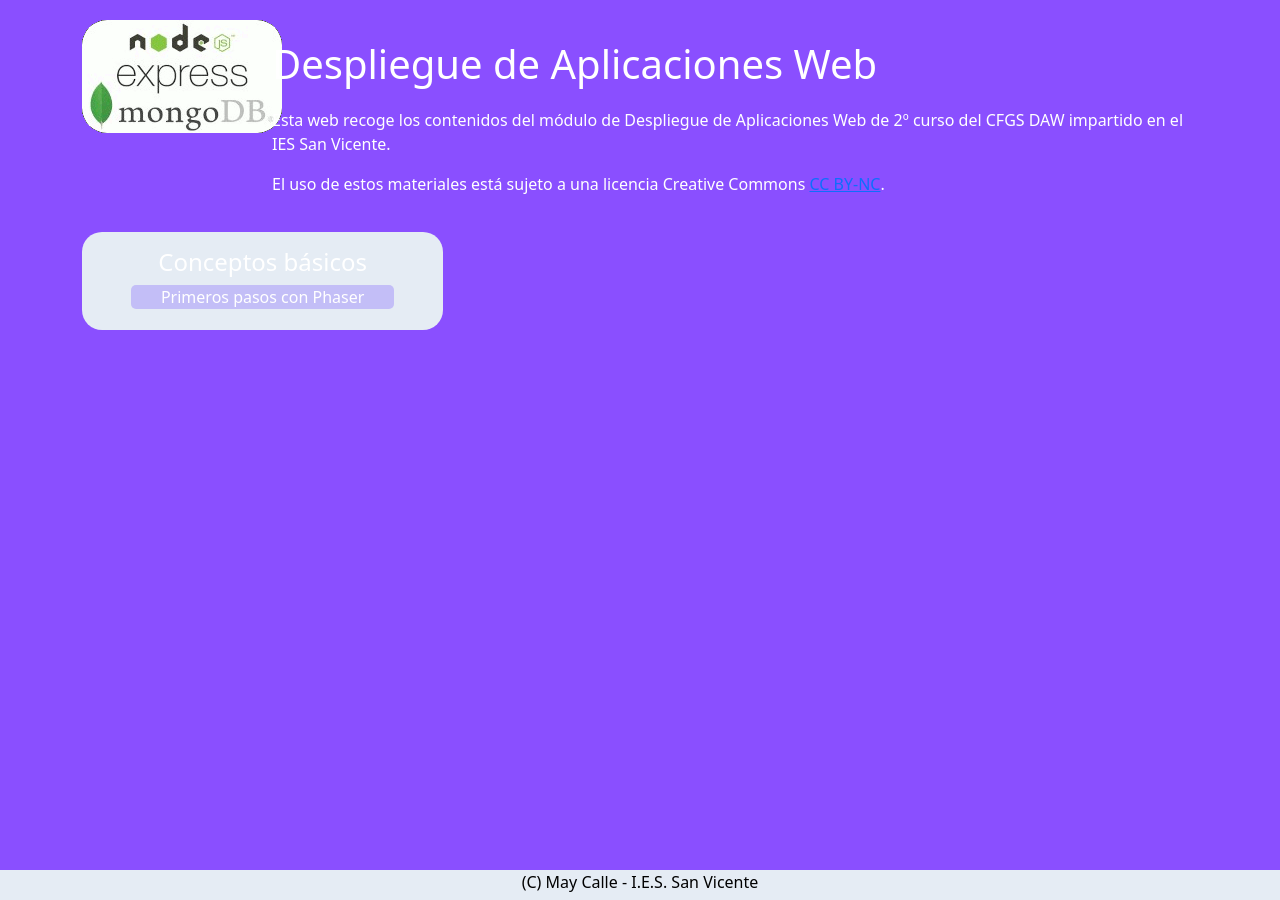
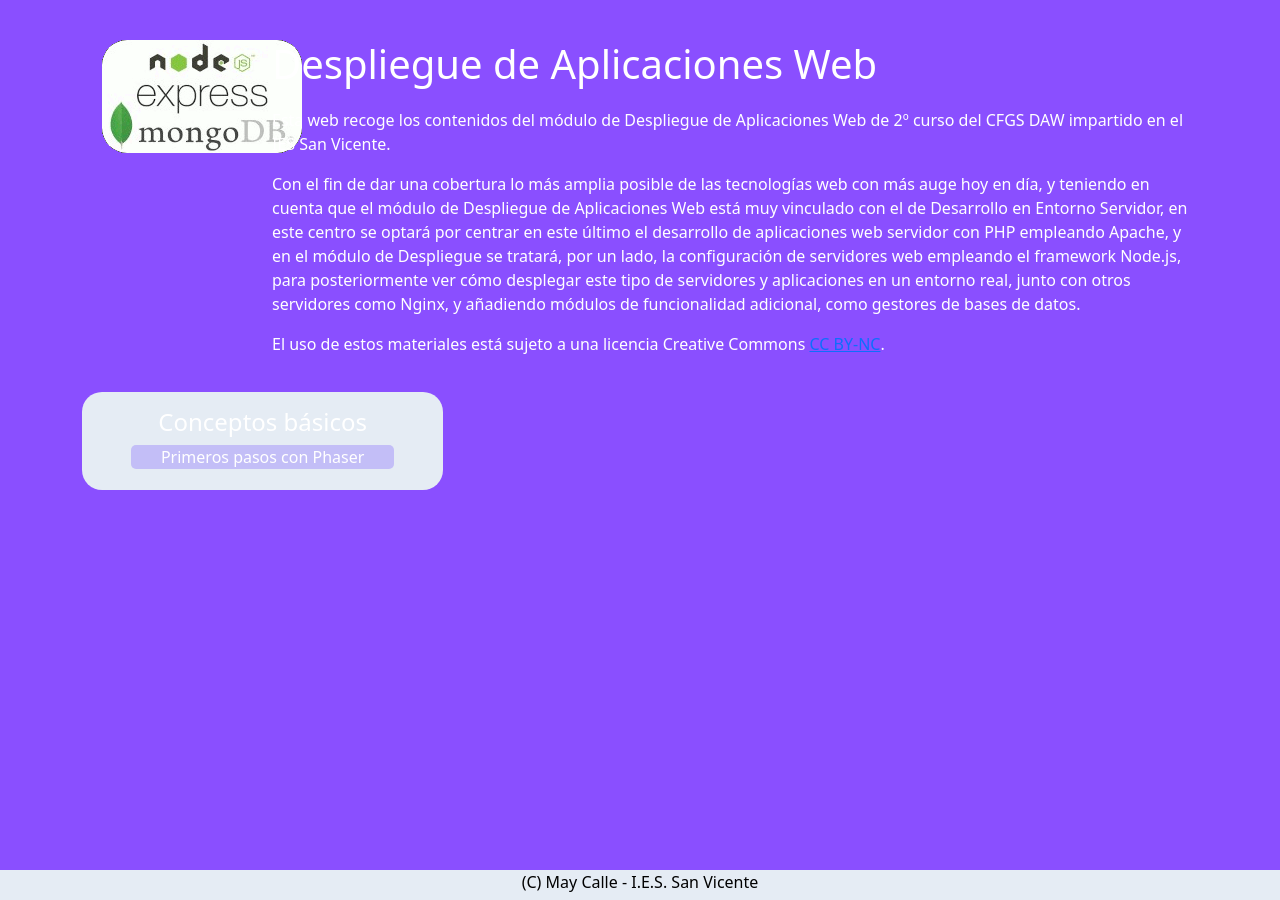
Before and after one commit to maycalle/despliegue, a Jekyll site: the page built from index.html, in a window 1280 px wide. Built offline with Jekyll 4.4.1, drawn with Linux system fonts in a browser that asks for light colours.

Commit message:
Cambiando la descripcion del curso

```diff
--- a/css/normal.css
+++ b/css/normal.css
@@ -8,6 +8,10 @@ body
 {
     margin-top: 20px;
     margin-bottom: 20px;
+}
+
+.titulo img {
+    margin: 20px;
 }
 
 h1
--- a/index.html
+++ b/index.html
@@ -11,6 +11,7 @@ title: Despliegue de Aplicaciones Web
         <h1>Despliegue de Aplicaciones Web</h1>
 
         <p> Esta web recoge los contenidos del módulo de Despliegue de Aplicaciones Web de 2º curso del CFGS DAW impartido en el IES San Vicente.
+        <p> Con el fin de dar una cobertura lo más amplia posible de las tecnologías web con más auge hoy en día, y teniendo en cuenta que el módulo de Despliegue de Aplicaciones Web está muy vinculado con el de Desarrollo en Entorno Servidor, en este centro se optará por centrar en este último el desarrollo de aplicaciones web servidor con PHP empleando Apache, y en el módulo de Despliegue se tratará, por un lado, la configuración de servidores web empleando el framework Node.js, para posteriormente ver cómo desplegar este tipo de servidores y aplicaciones en un entorno real, junto con otros servidores como Nginx, y añadiendo módulos de funcionalidad adicional, como gestores de bases de datos.</p>
         <p> El uso de estos materiales está sujeto a una licencia Creative Commons <a target="_blank" href="https://creativecommons.org/licenses/by-nc/4.0/">CC BY-NC</a>. </p>
     </div>
 </div>
```
